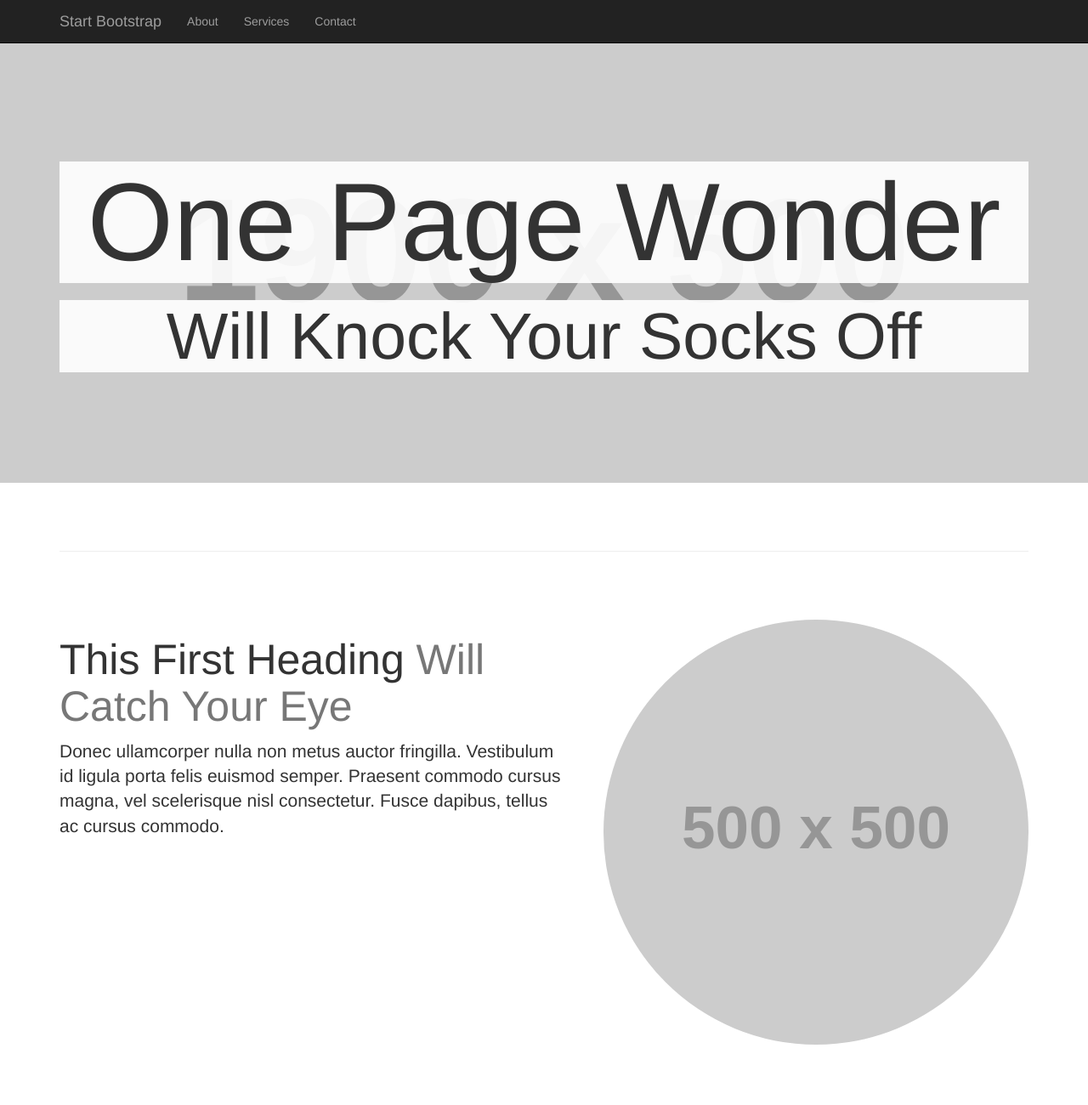
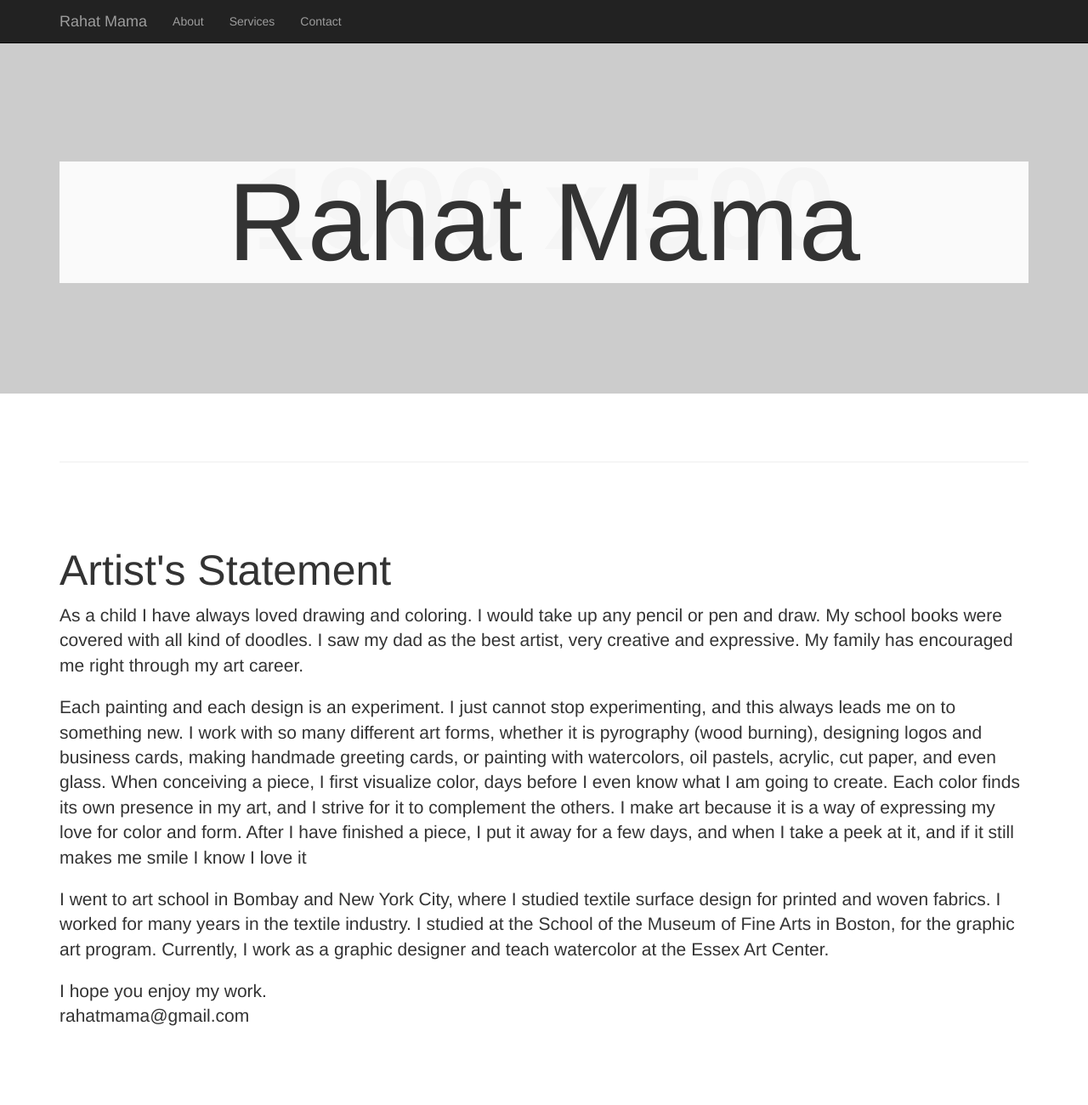
Before and after one commit to sualeh/rahatmama.com, a plain HTML site: page index.html in a window 1280 px wide. Shown: the top 1300 px of the page at 85% size. Drawn offline with Linux system fonts and the light colour scheme; placeholder pictures from the web are drawn by us.

Commit message:
Added artist's statement

```diff
--- a/index.html
+++ b/index.html
@@ -6,10 +6,10 @@
     <meta charset="utf-8">
     <meta http-equiv="X-UA-Compatible" content="IE=edge">
     <meta name="viewport" content="width=device-width, initial-scale=1">
-    <meta name="description" content="">
-    <meta name="author" content="">
+    <meta name="description" content="Rahat Mama - Artist's Website">
+    <meta name="author" content="Rahat Mama">
 
-    <title>One Page Wonder - Start Bootstrap Template</title>
+    <title>Rahat Mama</title>
 
     <!-- Bootstrap Core CSS -->
     <link href="css/bootstrap.min.css" rel="stylesheet">
@@ -39,7 +39,7 @@
                     <span class="icon-bar"></span>
                     <span class="icon-bar"></span>
                 </button>
-                <a class="navbar-brand" href="#">Start Bootstrap</a>
+                <a class="navbar-brand" href="#">Rahat Mama</a>
             </div>
             <!-- Collect the nav links, forms, and other content for toggling -->
             <div class="collapse navbar-collapse" id="bs-example-navbar-collapse-1">
@@ -64,8 +64,7 @@
     <header class="header-image">
         <div class="headline">
             <div class="container">
-                <h1>One Page Wonder</h1>
-                <h2>Will Knock Your Socks Off</h2>
+                <h1>Rahat Mama</h1>
             </div>
         </div>
     </header>
@@ -77,11 +76,21 @@
 
         <!-- First Featurette -->
         <div class="featurette" id="about">
-            <img class="featurette-image img-circle img-responsive pull-right" src="http://placehold.it/500x500">
-            <h2 class="featurette-heading">This First Heading
-                <span class="text-muted">Will Catch Your Eye</span>
-            </h2>
-            <p class="lead">Donec ullamcorper nulla non metus auctor fringilla. Vestibulum id ligula porta felis euismod semper. Praesent commodo cursus magna, vel scelerisque nisl consectetur. Fusce dapibus, tellus ac cursus commodo.</p>
+            <h2 class="featurette-heading">Artist's Statement</h2>
+              <p class="lead">
+              As a child I have always loved drawing and coloring. I would take up any pencil or pen and draw. My school books were covered with all kind of doodles. I saw my dad as the best artist, very creative and expressive. My family has encouraged me right through my art career.
+              </p>
+              <p class="lead">
+              Each painting and each design is an experiment. I just cannot stop experimenting, and this always leads me on to something new. I work with so many different art forms, whether it is pyrography (wood burning), designing logos and business cards, making handmade greeting cards, or painting with watercolors, oil pastels, acrylic, cut paper, and even glass. When conceiving a piece, I first visualize color, days before I even know what I am going to create. Each color finds its own presence in my art, and I strive for it to complement the others. I make art because it is a way of expressing my love for color and form. After I have finished a piece, I put it away for a few days, and when I take a peek at it, and if it still makes me smile I know I love it
+              </p>
+              <p class="lead">
+              I went to art school in Bombay and New York City, where I studied textile surface design for printed and woven fabrics. I worked for many years in the textile industry. I studied at the School of the Museum of Fine Arts in Boston, for the graphic art program. Currently, I work as a graphic designer and teach watercolor at the Essex Art Center.
+              </p>
+              <p class="lead">
+              I hope you enjoy my work.
+              <br/>
+              rahatmama@gmail.com
+              </p>
         </div>
 
         <hr class="featurette-divider">
```
